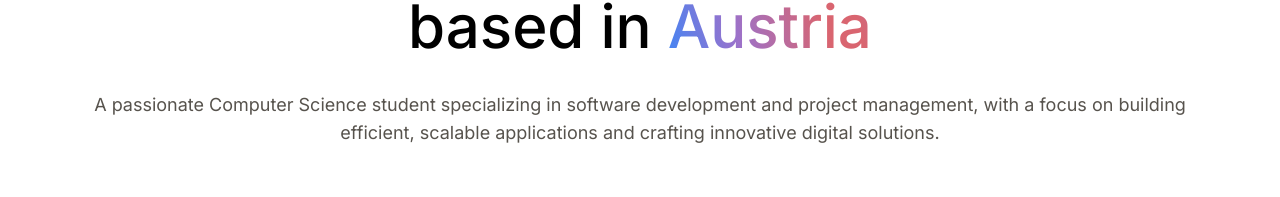
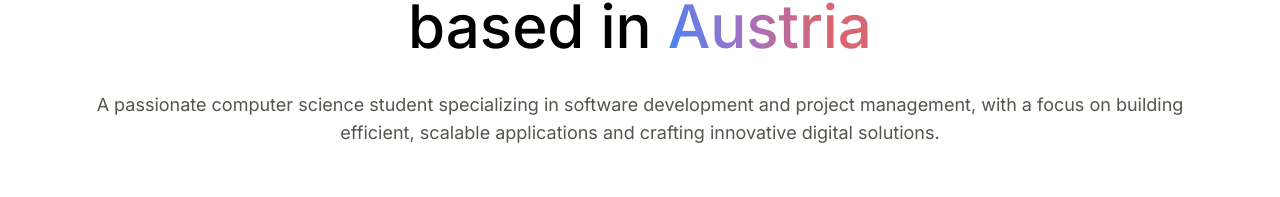
Before and after one commit to antoniosubasic/antoniosubasic.github.io, a SvelteKit app: page / in a window 1280 px wide. Shown: the part 400-597 px from the top of the page. Built offline with nearby package versions, Linux system fonts and the light colour scheme.

Commit message:
fix(page): correct capitalization in student description

```diff
--- a/src/routes/+page.svelte
+++ b/src/routes/+page.svelte
@@ -16,7 +16,7 @@
     <p
         class="sm:text-md xl:text-lg max-w-[20rem] sm:max-w-lg md:max-w-2xl xl:max-w-6xl text-center text-stone-600 dark:text-stone-400"
     >
-        A passionate Computer Science student specializing in software
+        A passionate computer science student specializing in software
         development and project management, with a focus on building efficient,
         scalable applications and crafting innovative digital solutions.
     </p>
```
